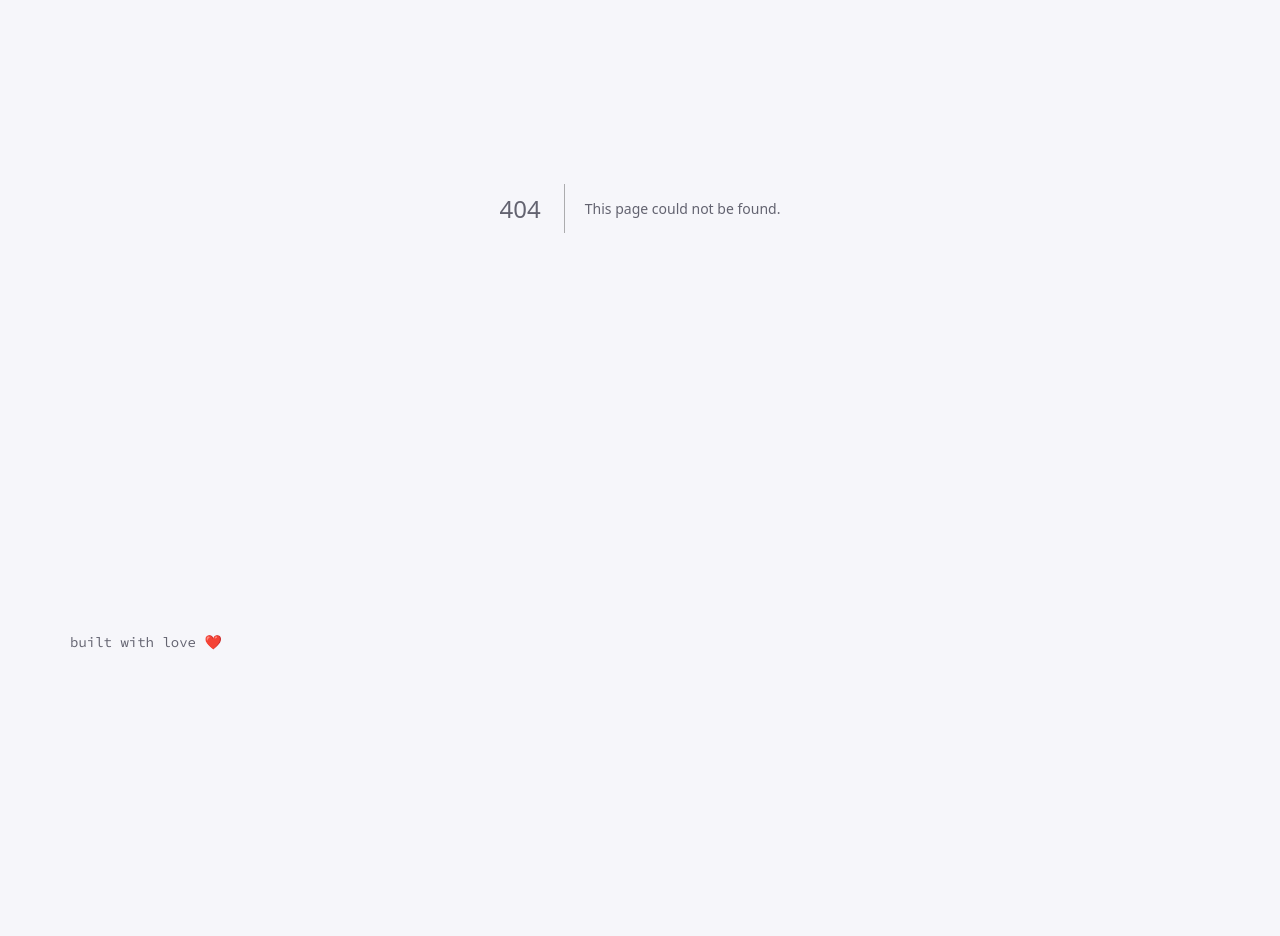
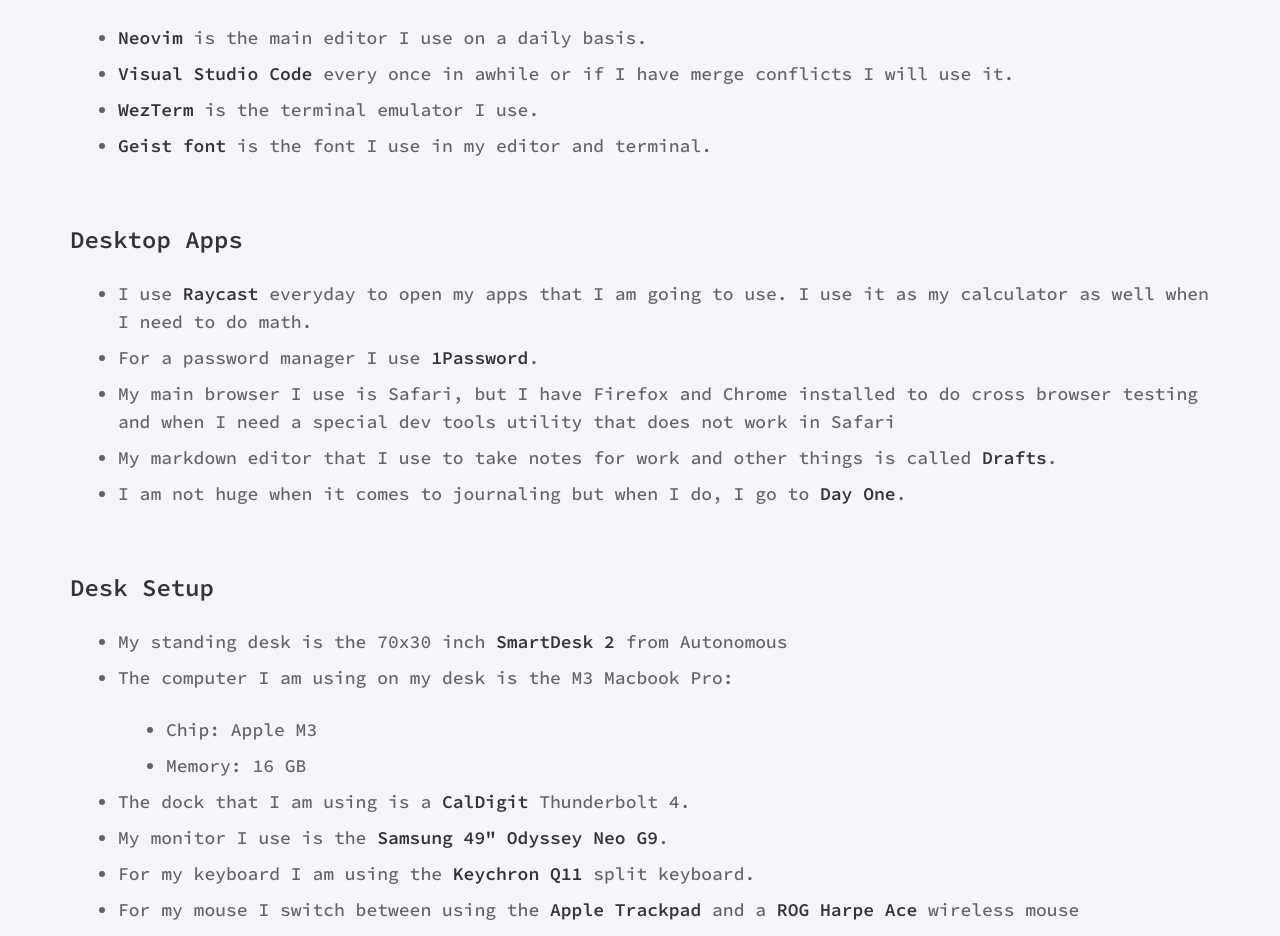
Before and after one commit to jrock2004/blog, a Next.js app: page /what-i-use in a window 1280 px wide. Before the commit this address had no page. Shown: the part 400-1336 px from the top of the page. Before the commit the page ends 1080 px from the top, so only its background shows below. Built offline with nearby package versions, Linux system fonts and the light colour scheme; what tailwind-children would draw is missing.

Commit message:
finishing up what I use page

```diff
--- a/app/layout.tsx
+++ b/app/layout.tsx
@@ -2,6 +2,7 @@
 import { Source_Code_Pro } from 'next/font/google';
 
 import './globals.css';
+import { SITE_TITLE } from '@/constants';
 import Header from '@/components/Header';
 import Footer from '@/components/Footer';
 
@@ -11,9 +12,9 @@
 });
 
 export const metadata: Metadata = {
-  title: 'JC Web Concepts',
+  title: `Home - ${SITE_TITLE}`,
   description:
-    "I'm a full stack JavaScript developer from the United States. This is the place where I tell you abount myself, show off some work and blog about my thoughts.",
+    "I'm a full stack JavaScript developer from the United States. This is the place where I tell you about myself, show off some work and blog about my thoughts.",
   twitter: {
     card: 'summary_large_image',
     creator: '@jrock2004',
@@ -38,7 +39,7 @@
         <div className="h-full">
           <div className="mx-auto flex h-full max-w-6xl flex-col px-6 md:pt-8 xl:px-1.5">
             <Header />
-            <main className="mt-4 md:mt-20">{children}</main>
+            <main className="mb-20 mt-4 md:mt-20">{children}</main>
             <Footer />
           </div>
         </div>
--- a/app/page.tsx
+++ b/app/page.tsx
@@ -1,13 +1,15 @@
 import Image from 'next/image';
+
+import developerCode from '@/assets/images/developer-code.jpg';
+import Post from '@/components/Post';
 
 export default function Home() {
   return (
     <div>
-      <h1>Main Pager</h1>
-      <h1>Main Pager</h1>
-      <h1>Main Pager</h1>
-      <h1>Main Pager</h1>
-      <h1>Main Pager</h1>
+      <Post imgAlt="Developer writing code" imgSrc={developerCode} title="Hi, I'm John Costanzo">
+        A full stack JavaScript developer from the United States. This is the place where I tell you
+        about myself, show off some work and blog about my thoughts.
+      </Post>
     </div>
   );
 }
--- /dev/null
+++ b/app/what-i-use/page.tsx
@@ -0,0 +1,165 @@
+import { ReactNode } from 'react';
+import { Metadata } from 'next';
+
+import { SITE_TITLE } from '@/constants';
+import Link from '@/components/Link';
+
+export const metadata: Metadata = {
+  title: `What I Use - ${SITE_TITLE}`,
+};
+
+function Section({ title, children }: { title: string; children: ReactNode }) {
+  return (
+    <div>
+      <h3 className="mt-6 text-lg font-semibold text-heading sm:mt-8 sm:text-xl lg:text-2xl">
+        {title}
+      </h3>
+      <div>{children}</div>
+    </div>
+  );
+}
+
+export default function WhatIUse() {
+  const ulClasses = 'mt-4 text-base font-medium text-text sm:mt-6 md:ml-12 lg:text-lg';
+  const liClasses = 'mb-2 list-disc';
+
+  return (
+    <>
+      <h2 className="mt-6 text-xl font-semibold text-heading sm:mt-8 sm:text-2xl lg:text-4xl">
+        What I Use
+      </h2>
+      <div className="mt-14 flex flex-col gap-6">
+        <Section title="Editor + Terminal + Fonts">
+          <ul className={ulClasses}>
+            <li className={liClasses}>
+              <p>
+                <Link href="https://neovim.io/">Neovim</Link> is the main editor I use on a daily
+                basis.
+              </p>
+            </li>
+            <li className={liClasses}>
+              <p>
+                <Link href="https://code.visualstudio.com/">Visual Studio Code</Link> every once in
+                awhile or if I have merge conflicts I will use it.
+              </p>
+            </li>
+            <li className={liClasses}>
+              <p>
+                <Link href="https://wezfurlong.org/wezterm/index.html">WezTerm</Link> is the
+                terminal emulator I use.
+              </p>
+            </li>
+            <li className={liClasses}>
+              <p>
+                <Link href="https://vercel.com/font">Geist font</Link> is the font I use in my
+                editor and terminal.
+              </p>
+            </li>
+          </ul>
+        </Section>
+        <Section title="Desktop Apps">
+          <ul className={ulClasses}>
+            <li className={liClasses}>
+              <p>
+                I use <Link href="https://www.raycast.com/">Raycast</Link> everyday to open my apps
+                that I am going to use. I use it as my calculator as well when I need to do math.
+              </p>
+            </li>
+            <li className={liClasses}>
+              <p>
+                For a password manager I use <Link href="https://1password.com/">1Password</Link>.
+              </p>
+            </li>
+            <li className={liClasses}>
+              <p>
+                My main browser I use is Safari, but I have Firefox and Chrome installed to do cross
+                browser testing and when I need a special dev tools utility that does not work in
+                Safari
+              </p>
+            </li>
+            <li className={liClasses}>
+              My markdown editor that I use to take notes for work and other things is called{' '}
+              <Link href="https://getdrafts.com/">Drafts</Link>.
+            </li>
+            <li className={liClasses}>
+              I am not huge when it comes to journaling but when I do, I go to{' '}
+              <Link href="https://dayoneapp.com/">Day One</Link>.
+            </li>
+          </ul>
+        </Section>
+        <Section title="Desk Setup">
+          <ul className={ulClasses}>
+            <li className={liClasses}>
+              <p>
+                My standing desk is the 70x30 inch{' '}
+                <Link href="https://www.autonomous.ai/standing-desks/smartdesk-2-home">
+                  SmartDesk 2
+                </Link>{' '}
+                from Autonomous
+              </p>
+            </li>
+            <li className={liClasses}>
+              <p>The computer I am using on my desk is the M3 Macbook Pro:</p>
+              <ul className={`${ulClasses} mt-3 sm:mt-3`}>
+                <li className={liClasses}>
+                  <p>Chip: Apple M3</p>
+                </li>
+                <li className={liClasses}>
+                  <p>Memory: 16 GB</p>
+                </li>
+              </ul>
+            </li>
+            <li className={liClasses}>
+              <p>
+                The dock that I am using is a{' '}
+                <Link href="https://www.amazon.com/CalDigit-TS4-Thunderbolt-Dock-USB/dp/B09GK8LBWS/ref=sr_1_3?crid=1Y0LCRKENEWUU&dib=eyJ2IjoiMSJ9.46cz5Y6fFC5D4jd_YtCxyBzYzEggjIL0HQl_6pKeyGS5TN3AO64SdSWdoUT5vqfsZnSFZIvQ5Oyq3myGNvlfrtyauIx_5KHiP_nIJZCPOnsJ_4SL6n5l9mVZ6NPBjZIxHOuFxnnA_dYnBFBDfMtVUDmkEf3DxeK55OvFJJA3HseBHNVwlmcigJy4ev8eiDKtGbpVz2_6l5tQ4AsMFpKTB-iRr23dGXIwQVM41IGk5pI.Gt9f2Ei3GwnoI4s4U3Z41RV9eSwQZhaT3q7qKj6O0eo&dib_tag=se&keywords=CalDigit+TS4&qid=1714962600&sprefix=caldigit+ts4%2Caps%2C95&sr=8-3">
+                  CalDigit
+                </Link>{' '}
+                Thunderbolt 4.
+              </p>
+            </li>
+            <li className={liClasses}>
+              <p>
+                My monitor I use is the{' '}
+                <Link href="https://www.amazon.com/dp/B096YNP6ZR?ref=ppx_yo2ov_dt_b_product_details&th=1">
+                  Samsung 49&quot; Odyssey Neo G9
+                </Link>
+                .
+              </p>
+            </li>
+            <li className={liClasses}>
+              <p>
+                For my keyboard I am using the{' '}
+                <Link href="https://www.amazon.com/Keychron-Q11-Ergonomic-Mechanical-Hot-Swappable/dp/B0C9Q7S8CB/ref=sr_1_3?crid=16K3G6ES0ZW3Z&dib=eyJ2IjoiMSJ9.duxKCR6yFWyR5Fc2Rimr3CMwQxJ03usr23Y1qPFnr0eWzWuUGxRAsC6ZU62_VP-qc1g7t0X9RBrp2JAbqJb1OBB4M40tPrfCRMUr18IB6c6lPkmQmA6uvGS0pvEV1q3EChjOPWOBRbKp7d4v9l7NGyY7vbrrY5NSv_RrhYGleQGnDMtPSO-UGVW-Efbin265Ala6JlL55UYJxeAIlvbC7LEGATaImZpEpDQwneMdI0c.9UGLnbKhPlgIBofvqDO_SLGi4fylri95o17yzVYPRMw&dib_tag=se&keywords=keychron+q11&qid=1714962867&sprefix=keychrom+q11%2Caps%2C88&sr=8-3&ufe=app_do%3Aamzn1.fos.9f2cdd2d-df47-45ac-9666-580d6bb0ee10">
+                  Keychron Q11
+                </Link>{' '}
+                split keyboard.
+              </p>
+            </li>
+            <li className={liClasses}>
+              <p>
+                For my mouse I switch between using the{' '}
+                <Link href="https://www.apple.com/shop/product/MK2D3AM/A/magic-trackpad-white-multi-touch-surface">
+                  Apple Trackpad
+                </Link>{' '}
+                and a{' '}
+                <Link href="https://www.amazon.com/gp/product/B0BSKX9V7C/ref=ppx_yo_dt_b_search_asin_title?ie=UTF8&psc=1">
+                  ROG Harpe Ace
+                </Link>{' '}
+                wireless mouse
+              </p>
+            </li>
+            <li className={liClasses}>
+              <p>
+                Microphone, I am using the{' '}
+                <Link href="https://www.amazon.com/gp/product/B07ZPC2FMQ/ref=ppx_yo_dt_b_search_asin_title?ie=UTF8&psc=1">
+                  Audio-Technica ATR2500x
+                </Link>
+              </p>
+            </li>
+          </ul>
+        </Section>
+      </div>
+    </>
+  );
+}
--- /dev/null
+++ b/components/Link/index.tsx
@@ -0,0 +1,14 @@
+import { ReactNode } from 'react';
+import { default as NextLink, LinkProps as NextLinkProps } from 'next/link';
+
+export default function Link({ href, children, ...rest }: LinkProps) {
+  return (
+    <NextLink className="font-semibold text-heading hover:underline" href={href} {...rest}>
+      {children}
+    </NextLink>
+  );
+}
+
+export interface LinkProps extends NextLinkProps {
+  children: ReactNode;
+}
--- a/components/NavBar/index.tsx
+++ b/components/NavBar/index.tsx
@@ -21,7 +21,7 @@
       >
         <NavLink href="/">Home</NavLink>
         <NavLink href="/">All Posts</NavLink>
-        <NavLink href="/">What I Use</NavLink>
+        <NavLink href="/what-i-use">What I Use</NavLink>
         <button
           className="absolute right-4 top-4 border px-1 py-1 hover:bg-muted3 md:hidden dark:border-muted3"
           onClick={handleMenuClick}
--- /dev/null
+++ b/components/Post/index.tsx
@@ -0,0 +1,25 @@
+import { ReactNode } from 'react';
+import Image, { StaticImageData } from 'next/image';
+
+import developerCode from '@/assets/images/developer-code.jpg';
+
+export default function Post({ children, imgAlt, imgSrc, title }: PostProps) {
+  return (
+    <div>
+      {imgSrc && imgAlt && (
+        <Image className="aspect-video w-full rounded-xl shadow-lg" src={imgSrc} alt={imgAlt} />
+      )}
+      <h2 className="mt-6 text-xl font-semibold text-heading sm:mt-8 sm:text-2xl lg:text-4xl">
+        {title}
+      </h2>
+      <p className="mt-4 text-base font-medium text-text sm:mt-6 lg:text-lg">{children}</p>
+    </div>
+  );
+}
+
+export interface PostProps {
+  children: ReactNode;
+  imgAlt?: string;
+  imgSrc?: StaticImageData;
+  title: string;
+}
--- /dev/null
+++ b/constants.ts
@@ -0,0 +1 @@
+export const SITE_TITLE = 'JC Web Concepts';
```
